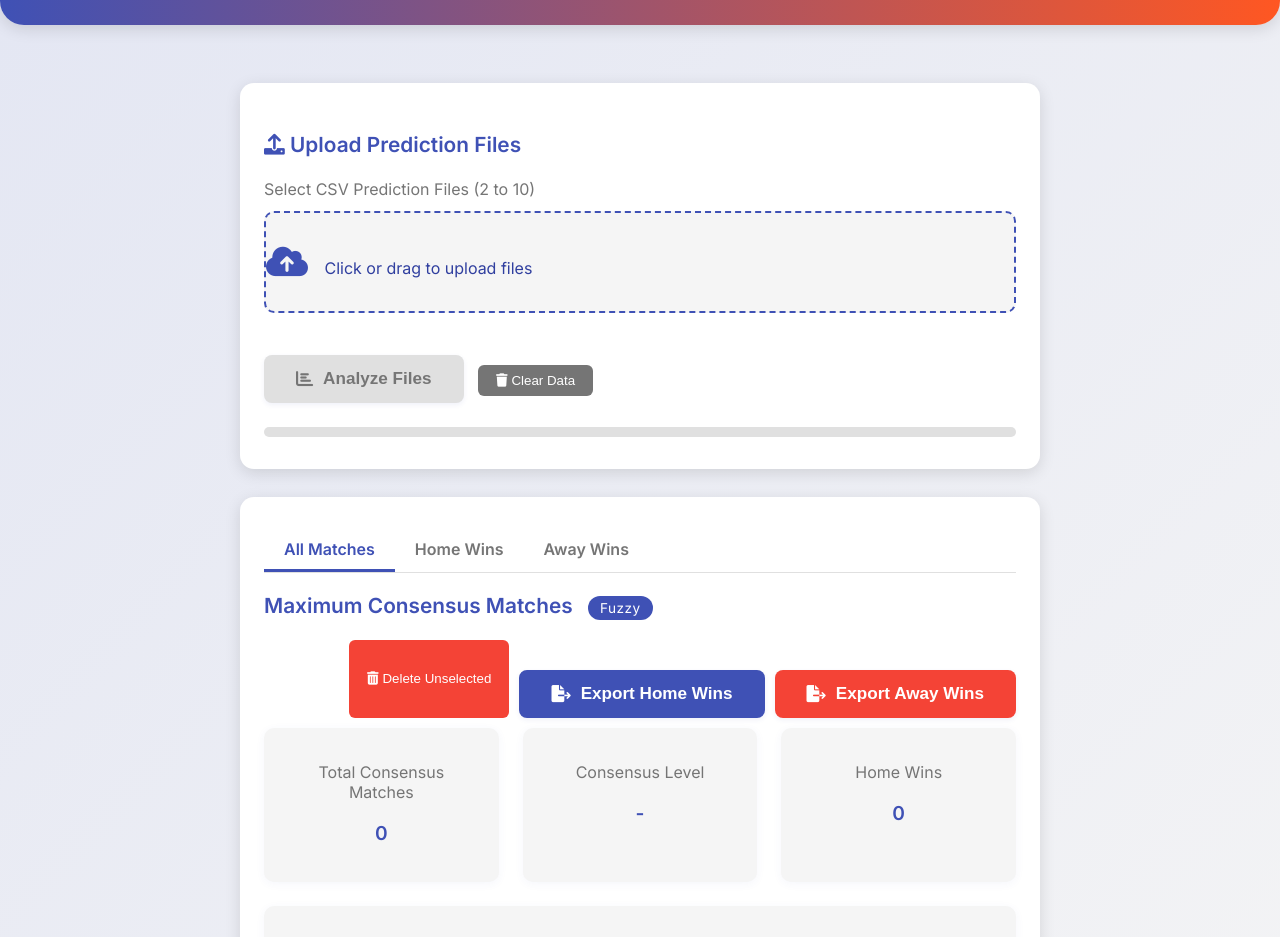
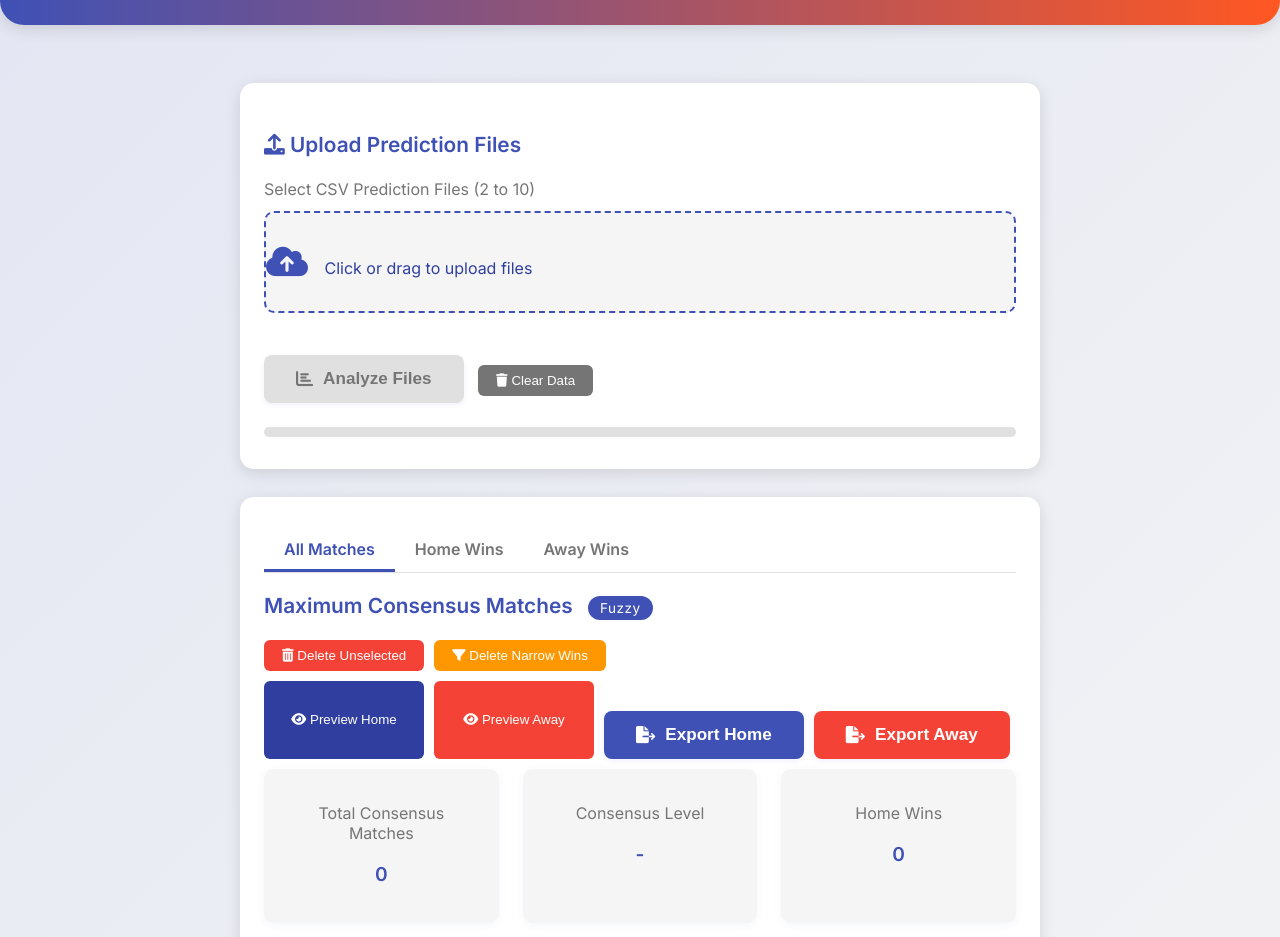
Before and after one commit to peterRxt/CONSENSUS-FOOTBALL-, a plain HTML site: page con.html in a window 1280 px wide. Shown: the part 142-1079 px from the top of the page. Drawn offline with Linux system fonts and the light colour scheme.

Commit message:
Update con.html

```diff
--- a/con.html
+++ b/con.html
@@ -12,6 +12,7 @@
             --secondary: #ff5722;
             --success: #4caf50;
             --danger: #f44336;
+            --warning: #ff9800;
             --light: #f5f5f5;
             --gray: #757575;
             --light-gray: #e0e0e0;
@@ -205,9 +206,20 @@
         }
         .export-btn-container {
             display: flex;
-            justify-content: flex-end;
+            justify-content: space-between;
             margin-bottom: 10px;
             gap: 10px;
+            flex-wrap: wrap;
+        }
+        .export-btn-group {
+            display: flex;
+            gap: 10px;
+            flex-wrap: wrap;
+        }
+        .action-btn-group {
+            display: flex;
+            gap: 10px;
+            flex-wrap: wrap;
         }
         .delete-btn {
             background: var(--danger);
@@ -218,6 +230,18 @@
             font-weight: 500;
             cursor: pointer;
             transition: background .2s;
+            min-width: 160px;
+        }
+        .narrow-btn {
+            background: var(--warning);
+            color: var(--white);
+            border: none;
+            padding: 8px 18px;
+            border-radius: 6px;
+            font-weight: 500;
+            cursor: pointer;
+            transition: background .2s;
+            min-width: 160px;
         }
         .clear-btn {
             background: var(--gray);
@@ -228,6 +252,17 @@
             font-weight: 500;
             cursor: pointer;
             transition: background .2s;
+        }
+        .preview-btn {
+            background: var(--primary-dark);
+            color: var(--white);
+            border: none;
+            padding: 8px 18px;
+            border-radius: 6px;
+            font-weight: 500;
+            cursor: pointer;
+            transition: background .2s;
+            min-width: 160px;
         }
         /* Tabs styling */
         .tabs {
@@ -372,15 +407,28 @@
                 </div>
                 <h2>Maximum Consensus Matches <span class="badge" id="stage1-badge">Fuzzy</span></h2>
                 <div class="export-btn-container">
-                    <button id="delete-unselected-btn" class="delete-btn">
-                        <i class="fas fa-trash-alt"></i> Delete Unselected
-                    </button>
-                    <button id="export-home-btn" class="btn btn-secondary" style="background:var(--primary);">
-                        <i class="fas fa-file-export"></i> Export Home Wins
-                    </button>
-                    <button id="export-away-btn" class="btn btn-secondary" style="background:var(--danger);">
-                        <i class="fas fa-file-export"></i> Export Away Wins
-                    </button>
+                    <div class="action-btn-group">
+                        <button id="delete-unselected-btn" class="delete-btn">
+                            <i class="fas fa-trash-alt"></i> Delete Unselected
+                        </button>
+                        <button id="delete-narrow-btn" class="narrow-btn">
+                            <i class="fas fa-filter"></i> Delete Narrow Wins
+                        </button>
+                    </div>
+                    <div class="export-btn-group">
+                        <button id="preview-home-btn" class="preview-btn">
+                            <i class="fas fa-eye"></i> Preview Home
+                        </button>
+                        <button id="preview-away-btn" class="preview-btn" style="background: var(--danger);">
+                            <i class="fas fa-eye"></i> Preview Away
+                        </button>
+                        <button id="export-home-btn" class="btn" style="background: var(--primary); min-width: 160px;">
+                            <i class="fas fa-file-export"></i> Export Home
+                        </button>
+                        <button id="export-away-btn" class="btn" style="background: var(--danger); min-width: 160px;">
+                            <i class="fas fa-file-export"></i> Export Away
+                        </button>
+                    </div>
                 </div>
                 <div class="stats">
                     <div class="stat-card">
@@ -434,7 +482,10 @@ const customUpload = document.getElementById('custom-upload');
 const uploadLabelText = document.getElementById('upload-label-text');
 const exportHomeBtn = document.getElementById('export-home-btn');
 const exportAwayBtn = document.getElementById('export-away-btn');
+const previewHomeBtn = document.getElementById('preview-home-btn');
+const previewAwayBtn = document.getElementById('preview-away-btn');
 const deleteUnselectedBtn = document.getElementById('delete-unselected-btn');
+const deleteNarrowBtn = document.getElementById('delete-narrow-btn');
 const clearBtn = document.getElementById('clear-btn');
 const tabs = document.querySelectorAll('.tab');
 let selectedGroups = [];
@@ -858,6 +909,62 @@ function clearData() {
     updateTabUI();
 }
 
+function deleteNarrowWins() {
+    if (!allMatchGroups.length) return;
+
+    // Filter out matches with narrow wins (1 goal margin)
+    const filteredGroups = allMatchGroups.filter(group => {
+        // Check each prediction in the group
+        for (const inst of group.instances) {
+            const pred = inst['Prediction'] || inst['Score Prediction'] || inst['Correct Score'] || '';
+            const score = normalizeScore(pred).match(/^(\d+):(\d+)$/);
+            if (score) {
+                const home = parseInt(score[1]);
+                const away = parseInt(score[2]);
+                if (Math.abs(home - away) === 1) {
+                    return false; // Exclude this match
+                }
+            }
+        }
+        return true; // Keep this match
+    });
+
+    // Update the table
+    updateStage1Results(filteredGroups, document.getElementById('consensus-level').textContent.replace(' sources', ''));
+
+    // Clear selected groups since we've modified the data
+    selectedGroups = [];
+    saveToLocalStorage(document.getElementById('consensus-level').textContent.replace(' sources', ''));
+}
+
+function deleteUnselectedMatches() {
+    if (!allMatchGroups.length) return;
+
+    // Keep only selected groups
+    allMatchGroups = allMatchGroups.filter((group, idx) => {
+        return selectedGroups.includes(group);
+    });
+
+    // Update the table with only selected matches
+    updateStage1Results(allMatchGroups, allMatchGroups.length > 0 ?
+        document.getElementById('consensus-level').textContent.replace(' sources', '') : 0);
+
+    // Clear selected groups (they're all that's left now)
+    selectedGroups = [...allMatchGroups];
+    saveToLocalStorage(document.getElementById('consensus-level').textContent.replace(' sources', ''));
+}
+
+function previewMatches(type) {
+    // Simply filter the view to show only home or away wins
+    currentFilter = type;
+    filterMatches(type);
+
+    // Scroll to the results section
+    setTimeout(() => {
+        document.querySelector('.results').scrollIntoView({behavior: 'smooth'});
+    }, 300);
+}
+
 function exportSelectedToPNG(type) {
     const groupsToExport = selectedGroups.filter(group => {
         const predType = getGroupPredictionType(group);
@@ -973,23 +1080,6 @@ function exportSelectedToPNG(type) {
     });
 }
 
-function deleteUnselectedMatches() {
-    if (!allMatchGroups.length) return;
-
-    // Keep only selected groups
-    allMatchGroups = allMatchGroups.filter((group, idx) => {
-        return selectedGroups.includes(group);
-    });
-
-    // Update the table with only selected matches
-    updateStage1Results(allMatchGroups, allMatchGroups.length > 0 ?
-        document.getElementById('consensus-level').textContent.replace(' sources', '') : 0);
-
-    // Clear selected groups (they're all that's left now)
-    selectedGroups = [...allMatchGroups];
-    saveToLocalStorage(document.getElementById('consensus-level').textContent.replace(' sources', ''));
-}
-
 analyzeBtn.addEventListener('click', async function() {
     const files = Array.from(fileInput.files);
     if (files.length < 2 || files.length > 10) {
@@ -1027,9 +1117,12 @@ tabs.forEach(tab => {
     });
 });
 
+previewHomeBtn.addEventListener('click', () => previewMatches('home'));
+previewAwayBtn.addEventListener('click', () => previewMatches('away'));
 exportHomeBtn.addEventListener('click', () => exportSelectedToPNG('home'));
 exportAwayBtn.addEventListener('click', () => exportSelectedToPNG('away'));
 deleteUnselectedBtn.addEventListener('click', deleteUnselectedMatches);
+deleteNarrowBtn.addEventListener('click', deleteNarrowWins);
 clearBtn.addEventListener('click', clearData);
 </script>
 </body>
```
